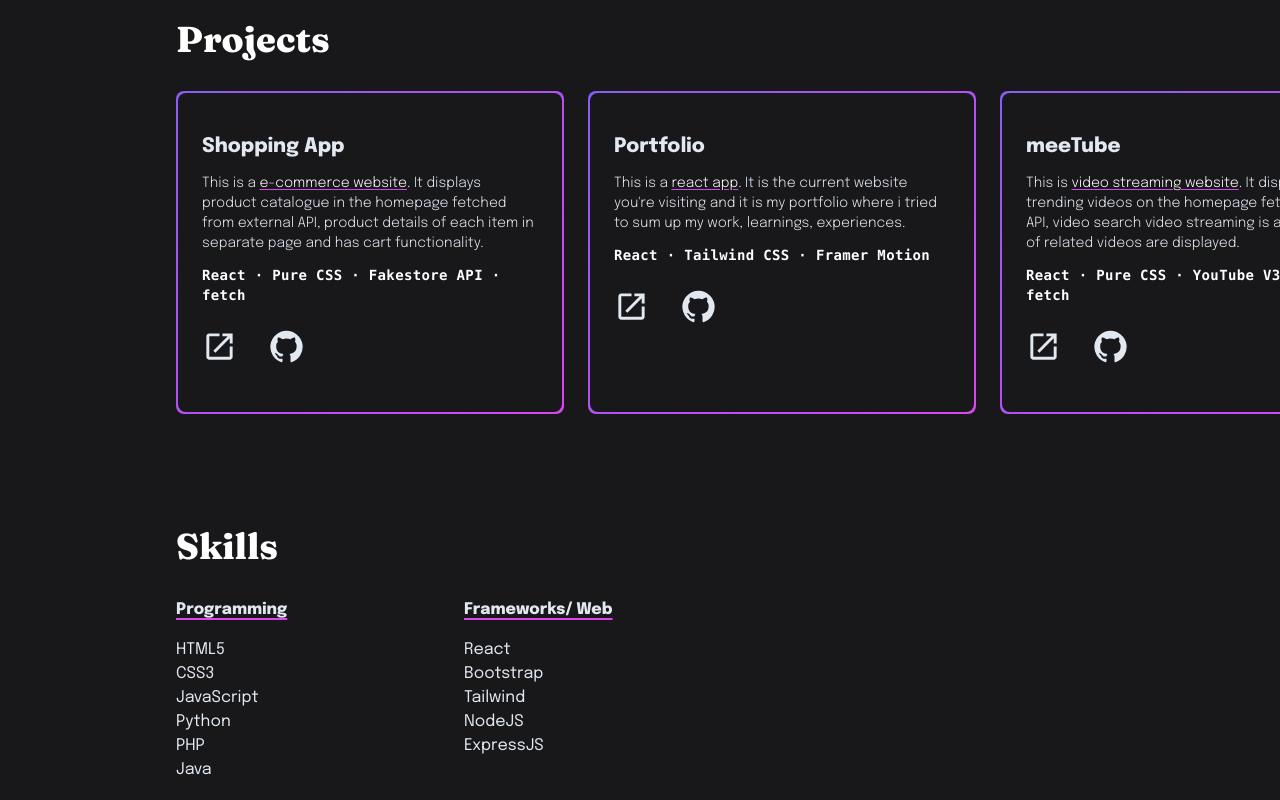
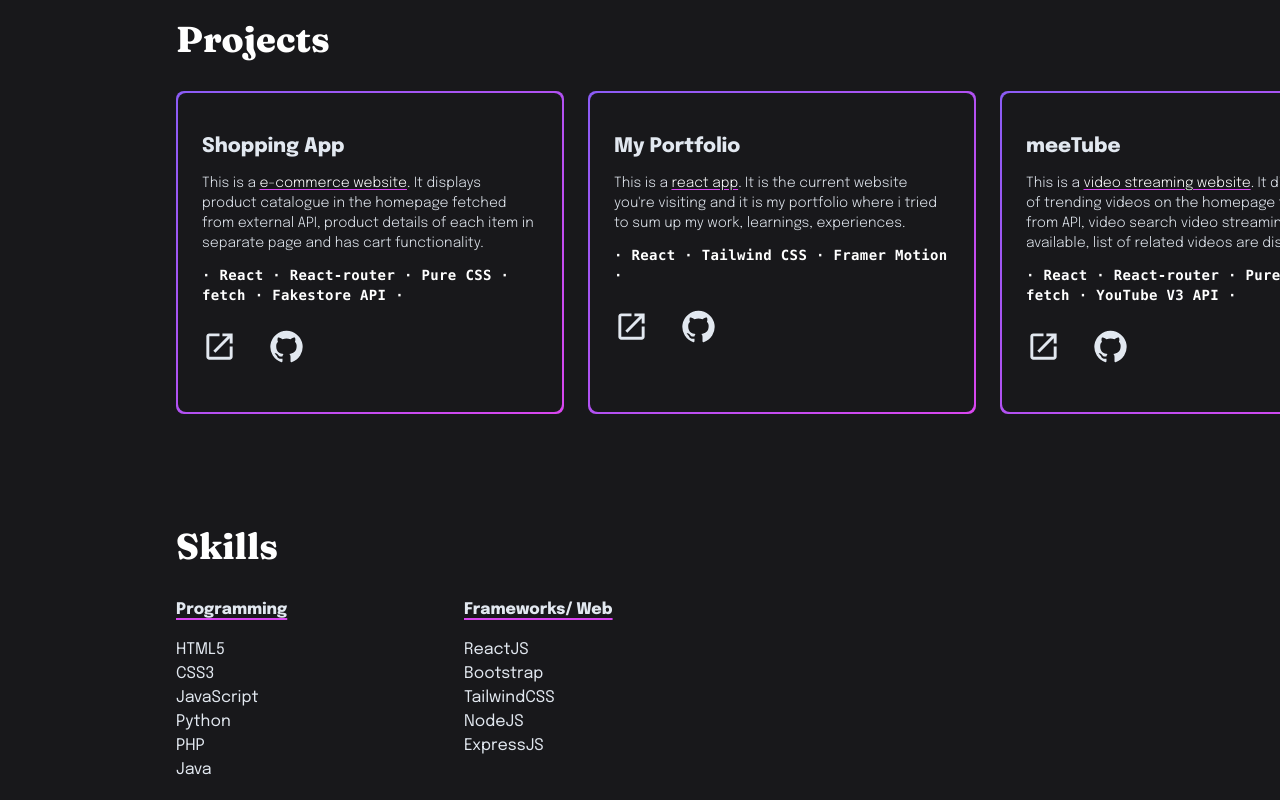
Before and after one commit to mnazneen20/portfolio-site, a React (Create React App) app: page / in a window 1280 px wide. Shown: the part 580-1380 px from the top of the page. Built offline with nearby package versions, Linux system fonts and the light colour scheme; the HTML template or start-up script is replaced by a standard one.

Commit message:
created reusable components

```diff
--- a/public/index.html
+++ b/public/index.html
@@ -3,11 +3,12 @@
   <head>
     <meta charset="utf-8" />
     <meta name="viewport" content="width=device-width, initial-scale=1" />
-    <meta name="theme-color" content="#000000" />
+    <meta name="theme-color" content="#8b5cf6" />
     <meta
       name="description"
       content="Portfolio of Dewan Masuma Nazneen"
     />
+    <link rel="icon" type="image/x-icon" href="./favicon.ico">
     <link rel="preconnect" href="https://fonts.googleapis.com">
     <link rel="preconnect" href="https://fonts.gstatic.com" crossorigin>
     <link
--- a/src/Components/Educationsection.js
+++ b/src/Components/Educationsection.js
@@ -11,7 +11,7 @@
             <motion.div key={m.time}
                 initial = {{opacity:0, y:50}}
                 whileInView ={{opacity:1, y:0}}
-                transition = {{duration:0.7}}
+                transition = {{duration:0.5}}
                 viewport ={{once: true}}
             >
               <div className='flex items-baseline w-full'>
@@ -36,7 +36,7 @@
 
 const data = [
   {
-    time: 'January, 2023',
+    time: '2019 - January, 2023',
     degree: 'BSc in Information & Communication Engineering',
     from: 'Bangladesh University of Professionals.',
     grade: '3.79 / 4'
--- a/src/Components/Projectssection.js
+++ b/src/Components/Projectssection.js
@@ -13,6 +13,8 @@
         setwidth(carousel.current.scrollWidth - (carousel.current.offsetWidth-300));
     }, [])
 
+    // animation duration
+    let durationtime = 0.3;
   return (
     <section className='pb-28'>
         <h2 className='myfont-fraunces text-3xl sm:text-4xl font-extrabold underline-offset-8 pb-8'>Projects</h2>
@@ -20,137 +22,88 @@
         <motion.div ref={carousel} className='mycarousel text-slate-200 cursor-grab w-full overflow-x-hidden' whileTap={{ cursor: "grabbing" }}>
             <motion.div drag='x' dragConstraints={{ right: 0, left: -width }} className="mycarousel-inner flex gap-6">
 
-
-                {/* item 1 **************************** */}
+                {projects.map((m) => (
                     <motion.section className='item bg-gradient-to-br from-violet-500 to-fuchsia-500 p-[2px] rounded-lg'
                         initial = {{opacity: 0, x: -100}}
                         whileInView = {{opacity: 1, x:0}}
-                    transition = {{duration: 0.3}}
+                        transition = {{duration: durationtime}}
                         viewport = {{once: true}}
                     >
+                        <p className='hidden'>{durationtime+=0.3}</p>
                         <section className='bg-zinc-900 p-6 rounded-lg w-72 sm:w-96 h-full'>
-                        <h1 className='text-xl font-bold mt-4'>Shopping App</h1>
-                        <p className='font-light text-sm my-3'>This is a <span className='underline underline-offset-2 decoration-fuchsia-500 text-white'>e-commerce website</span>. It displays product catalogue in the homepage fetched from external API, product details of each item in separate page and has cart functionality.</p>
+                            <h1 className='text-xl font-bold mt-4'>{m.title}</h1>
+                            <p className='font-light text-sm my-3'>This is a <span className='underline underline-offset-2 decoration-fuchsia-500 text-white'>{m.type}</span>. {m.description}</p>
 
-                        <p className='font-mono font-bold text-sm text-white tracking-wide'>React · Pure CSS · Fakestore API · fetch </p>
+                            <p className='font-mono font-bold text-sm text-white tracking-wide'>
+                                · {m.tech.map(n => <span>{n} · </span>)}
+                            </p>
 
                             <div className='flex gap-8 my-6'>
-                            <a href="https://tangerine-hotteok-b0302a.netlify.app/" target="_blank" rel="noopener noreferrer"><LaunchIcon sx={{ fontSize: 35 }} /></a>
-                            <a href="https://github.com/mnazneen20/shopping-app" target="_blank" rel="noopener noreferrer"><GitHubIcon sx={{ fontSize: 35 }} /></a>
+                                <a href={m.livelink} target="_blank" rel="noopener noreferrer"><LaunchIcon sx={{ fontSize: 35 }} /></a>
+                                <a href={m.githublink} target="_blank" rel="noopener noreferrer"><GitHubIcon sx={{ fontSize: 35 }} /></a>
                             </div>
                         </section>
                     </motion.section>
-
-
-                {/* item 2 **************************** */}
-                <motion.section className='item bg-gradient-to-br from-violet-500 to-fuchsia-500 p-[2px] rounded-lg'
-                    initial = {{opacity: 0, x: -100}}
-                    whileInView = {{opacity: 1, x:0}}
-                    transition = {{duration: 0.6}}
-                    viewport = {{once: true}}
-                >
-                    <section className='bg-zinc-900 p-6 rounded-lg w-72 sm:w-96 h-full'>
-                        <h1 className='text-xl font-bold mt-4'>Portfolio</h1>
-                        <p className='font-light text-sm my-3'>This is a <span className='underline underline-offset-2 decoration-fuchsia-500 text-white'>react app</span>. It is the current website you're visiting and it is my portfolio where i tried to sum up my work, learnings, experiences.</p>
-
-                        <p className='font-mono font-bold text-sm text-white tracking-wide'>React · Tailwind CSS · Framer Motion</p>
-
-                        <div className='flex gap-8 my-6'>
-                            <a href="https://dmnazneen-portfolio.netlify.app/" target="_blank" rel="noopener noreferrer"><LaunchIcon sx={{ fontSize: 35 }} /></a>
-                            <a href="https://github.com/mnazneen20/portfolio-site" target="_blank" rel="noopener noreferrer"><GitHubIcon sx={{ fontSize: 35 }} /></a>
-                        </div>
-                    </section>
-                </motion.section>
-
-
-                {/* item 3 **************************** */}
-                <motion.section className='item bg-gradient-to-br from-violet-500 to-fuchsia-500 p-[2px] rounded-lg'
-                    initial = {{opacity: 0, x: -100}}
-                    whileInView = {{opacity: 1, x:0}}
-                    transition = {{duration: 0.9}}
-                    viewport = {{once: true}}
-                >
-                    <section className='bg-zinc-900 p-6 rounded-lg w-72 sm:w-96 h-full'>
-                        <h1 className='text-xl font-bold mt-4'>meeTube</h1>
-                        <p className='font-light text-sm my-3'>This is <span className='underline underline-offset-2 decoration-fuchsia-500 text-white'>video streaming website</span>. It displays list of trending videos on the homepage fetched from API, video search video streaming is available, list of related videos are displayed.</p>
-
-                        <p className='font-mono font-bold text-sm text-white tracking-wide'>React · Pure CSS · YouTube V3 API · fetch </p>
-
-                        <div className='flex gap-8 my-6'>
-                            <a href="https://wondrous-llama-6f13c6.netlify.app/" target="_blank" rel="noopener noreferrer"><LaunchIcon sx={{ fontSize: 35 }} /></a>
-                            <a href="https://github.com/mnazneen20/mee-tube" target="_blank" rel="noopener noreferrer"><GitHubIcon sx={{ fontSize: 35 }} /></a>
-                        </div>
-                    </section>
-                </motion.section>
-
-
-
-                {/* item 4 **************************** */}
-                <motion.section className='item bg-gradient-to-br from-violet-500 to-fuchsia-500 p-[2px] rounded-lg'
-                    initial = {{opacity: 0, x: -100}}
-                    whileInView = {{opacity: 1, x:0}}
-                    transition = {{duration: 0.12}}
-                    viewport = {{once: true}}
-                >
-                    <section className='bg-zinc-900 p-6 rounded-lg w-72 sm:w-96 h-full'>
-                        <h1 className='text-xl font-bold mt-4'>REST country show</h1>
-                        <p className='font-light text-sm my-3'>This is a <span className='underline underline-offset-2 decoration-fuchsia-500 text-white'>multipage react website</span>. It displays list of all countries in the homepage, detail information of each country is in separate page, light and dark modes are available.</p>
-
-                        <p className='font-mono font-bold text-sm text-white tracking-wide'>React · Pure CSS · REST countires API · fetch </p>
-
-                        <div className='flex gap-8 my-6'>
-                            <a href="https://kaleidoscopic-blancmange-f4cf8d.netlify.app/" target="_blank" rel="noopener noreferrer"><LaunchIcon sx={{ fontSize: 35 }} /></a>
-                            <a href="https://github.com/mnazneen20/REST-countries-show" target="_blank" rel="noopener noreferrer"><GitHubIcon sx={{ fontSize: 35 }} /></a>
-                        </div>
-                    </section>
-                </motion.section>
-
-
-                {/* item 5 **************************** */}
-                <motion.section className='item bg-gradient-to-br from-violet-500 to-fuchsia-500 p-[2px] rounded-lg'
-                    initial = {{opacity: 0, x: -100}}
-                    whileInView = {{opacity: 1, x:0}}
-                    transition = {{duration: 0.15}}
-                    viewport = {{once: true}}
-                >
-                    <section className='bg-zinc-900 p-6 rounded-lg w-72 sm:w-96 h-full'>
-                        <h1 className='text-xl font-bold mt-4'>Photo Gallery</h1>
-                        <p className='font-light text-sm my-3'>This is a<span className='underline underline-offset-2 decoration-fuchsia-500 text-white'>react SPA</span>. It displys random photos fetched from API. There is a search option for searching desired photos, upon click on a photo a modal appears with the photo and related informations.</p>
-
-                        <p className='font-mono font-bold text-sm text-white tracking-wide'>React · Pure CSS · Pixabay API · fetch </p>
-
-                        <div className='flex gap-8 my-6'>
-                            <a href="https://mnazneen20.github.io/Photo-Gallery-App/" target="_blank" rel="noopener noreferrer"><LaunchIcon sx={{ fontSize: 35 }} /></a>
-                            <a href="https://github.com/mnazneen20/Photo-Gallery-App" target="_blank" rel="noopener noreferrer"><GitHubIcon sx={{ fontSize: 35 }} /></a>
-                        </div>
-                    </section>
-                </motion.section>
-
-
-
-                {/* item 6 **************************** */}
-                <motion.section className='item bg-gradient-to-br from-violet-500 to-fuchsia-500 p-[2px] rounded-lg'
-                    initial = {{opacity: 0, x: -100}}
-                    whileInView = {{opacity: 1, x:0}}
-                    transition = {{duration: 0.18}}
-                    viewport = {{once: true}}
-                >
-                    <section className='bg-zinc-900 p-6 rounded-lg w-72 sm:w-96 h-full'>
-                        <h1 className='text-xl font-bold mt-4'>Sunnyside</h1>
-                        <p className='font-light text-sm my-3'>This is a simple <span className='underline underline-offset-2 decoration-fuchsia-500 text-white'>responsive landing page</span>. It is a simple landing page design implemented from designs.</p>
-
-                        <p className='font-mono font-bold text-sm text-white tracking-wide'>HTML · CSS · Javascript </p>
-
-                        <div className='flex gap-8 my-6'>
-                            <a href="https://mnazneen20.github.io/sunnyside-landing-page/" target="_blank" rel="noopener noreferrer"><LaunchIcon sx={{ fontSize: 35 }} /></a>
-                            <a href="https://github.com/mnazneen20/sunnyside-landing-page" target="_blank" rel="noopener noreferrer"><GitHubIcon sx={{ fontSize: 35 }} /></a>
-                        </div>
-                    </section>
-                </motion.section>
-
-
+                ))}
             </motion.div>
         </motion.div>
     </section>
     )
 }
+
+const projects = [
+    {
+        _id: 1,
+        title: 'Shopping App',
+        type: 'e-commerce website',
+        description: 'It displays product catalogue in the homepage fetched from external API, product details of each item in separate page and has cart functionality.',
+        tech: ['React', 'React-router', 'Pure CSS', 'fetch', 'Fakestore API'],
+        livelink: 'https://tangerine-hotteok-b0302a.netlify.app/',
+        githublink: 'https://github.com/mnazneen20/shopping-app'
+    },
+    {
+        _id: 2,
+        title: 'My Portfolio',
+        type: 'react app',
+        description: "It is the current website you're visiting and it is my portfolio where i tried to sum up my work, learnings, experiences.",
+        tech: ['React', 'Tailwind CSS', 'Framer Motion'],
+        livelink: 'https://dmnazneen-portfolio.netlify.app/',
+        githublink: 'https://github.com/mnazneen20/portfolio-site/',
+    },
+    {
+        _id: 3,
+        title: 'meeTube',
+        type: 'video streaming website',
+        description: 'It displays list of trending videos on the homepage fetched from API, video search video streaming is available, list of related videos are displayed.',
+        tech: ['React', 'React-router', 'Pure CSS', 'fetch', 'YouTube V3 API'],
+        livelink: 'https://wondrous-llama-6f13c6.netlify.app/',
+        githublink: 'https://github.com/mnazneen20/mee-tube'
+    },
+    {
+        _id: 4,
+        title: 'REST country show',
+        type: 'multipage react website',
+        description: 'It displays list of all countries in the homepage, detail information of each country is in separate page, light and dark modes are available.',
+        tech: ['React', 'React-router', 'Pure CSS', 'fetch', 'REST countires API'],
+        livelink: 'https://kaleidoscopic-blancmange-f4cf8d.netlify.app/',
+        githublink: 'https://github.com/mnazneen20/REST-countries-show'
+    },
+    {
+        _id: 5,
+        title: 'Photo Gallery',
+        type: 'react SPA',
+        description: 'It displys cat photos fetched from API in the homepage. There is a search option for searching desired photos, upon click on a photo a modal appears with the photo and related informations.',
+        tech: ['React', 'CSS', 'Pixabay API', 'fetch'],
+        livelink: 'https://mnazneen20.github.io/Photo-Gallery-App/',
+        githublink: 'https://github.com/mnazneen20/Photo-Gallery-App'
+    },
+    {
+        _id: 6,
+        title: 'Sunnyside landing page',
+        type: 'responsive landing page',
+        description: 'It is a simple landing page design implemented from designs.',
+        tech: ['HTML', 'CSS', 'JS', 'media-query'],
+        livelink: 'https://mnazneen20.github.io/sunnyside-landing-page/',
+        githublink: 'https://github.com/mnazneen20/sunnyside-landing-page'
+    }
+]
--- a/src/Components/Skillsection.js
+++ b/src/Components/Skillsection.js
@@ -2,57 +2,48 @@
 import { motion } from 'framer-motion'
 
 export default function Skillsection() {
+    let delay = 0.2;
   return (
     <section className='pb-20 max-w-xl break-words'>
         <h2 className='myfont-fraunces text-3xl sm:text-4xl font-extrabold underline-offset-8 pb-8'>Skills</h2>
         <div className='flex flex-wrap gap-12 sm:gap-0 text-slate-200'>
 
+            {/* displaying skill sets  */}
+            {
+                myskills.map(m => (
                     <motion.ul className='w-1/3 sm:w-1/2 sm:mb-8'
                         initial = {{opacity:0, y:50}}
                         whileInView ={{opacity:1, y:0}}
-                transition = {{duration:0.7}}
+                        transition = {{delay: delay, duration:0.5}}
                         viewport ={{once: true}}
                         >
-                <li className='mb-4 underline underline-offset-4 decoration-2 decoration-fuchsia-500'><b>Programming</b></li>
-                {programming.map(m => <li key={m}>{m}</li>)}
+                        <p className='hidden'>{delay+=0.2}</p>
+                        <li className='mb-4 underline underline-offset-4 decoration-2 decoration-fuchsia-500'><b>{m.type}</b></li>
+                        {(m.items).map(n => <li key={n}>{n}</li>)}
                     </motion.ul>
+                ))
+            }
 
-            <motion.ul className='w-1/3 sm:w-1/2 sm:mb-8'
-                initial = {{opacity:0, y:50}}
-                whileInView ={{opacity:1, y:0}}
-                transition = {{duration:0.7}}
-                viewport ={{once: true}}
-            >
-                <li className='mb-4 underline underline-offset-4 decoration-2 decoration-fuchsia-500'><b>Frameworks/ Web</b></li>
-                {frameworks.map(m => <li key={m}>{m}</li>)}
-            </motion.ul>
-
-            <motion.ul className='w-1/3 sm:w-1/2 sm:mb-8'
-                initial = {{opacity:0, y:50}}
-                whileInView ={{opacity:1, y:0}}
-                transition = {{delay:0.3, duration:0.7}}
-                viewport ={{once: true}}
-            >
-                <li className='mb-4 underline underline-offset-4 decoration-2 decoration-fuchsia-500'><b>Tools</b></li>
-                {tools.map(m => <li key={m}>{m}</li>)}
-            </motion.ul>
-
-            <motion.ul className='w-1/3 sm:w-1/2 sm:mb-8'
-                initial = {{opacity:0, y:50}}
-                whileInView ={{opacity:1, y:0}}
-                transition = {{delay:0.3, duration:0.7}}
-                viewport ={{once: true}}
-            >
-                <li className='mb-4 underline underline-offset-4 decoration-2 decoration-fuchsia-500'><b>Database</b></li>
-                {database.map(m => <li key={m}>{m}</li>)}
-            </motion.ul>
         </div>
     </section>
   )
 }
 
-
-const programming = ['HTML5','CSS3', 'JavaScript', 'Python', 'PHP', 'Java']
-const frameworks = ['React', 'Bootstrap', 'Tailwind','NodeJS', 'ExpressJS']
-const database =['MongoDB', 'MySQL']
-const tools = ['VS Code', 'Github', 'Postman', 'Illustrator', 'Figma', 'Google Colab', 'MS office', 'Google Workplace']
+const myskills = [
+    {
+        type: 'Programming',
+        items: ['HTML5','CSS3', 'JavaScript', 'Python', 'PHP', 'Java']
+    },
+    {
+        type: 'Frameworks/ Web',
+        items: ['ReactJS', 'Bootstrap', 'TailwindCSS','NodeJS', 'ExpressJS']
+    },
+    {
+        type: 'Tools',
+        items: ['VS Code', 'Github', 'Postman', 'Illustrator', 'Figma', 'Google Colab', 'MS office', 'Google Workplace']
+    },
+    {
+        type: 'Database',
+        items: ['MongoDB', 'MySQL']
+    }
+]
```
Also changed, not shown: src/App.js (+4 -4 lines), src/Components/Introcard.js (+62 -50 lines), 1 other file (tests, documents, lock files or other folders). Lines whose indentation alone changed are shown as unchanged.
